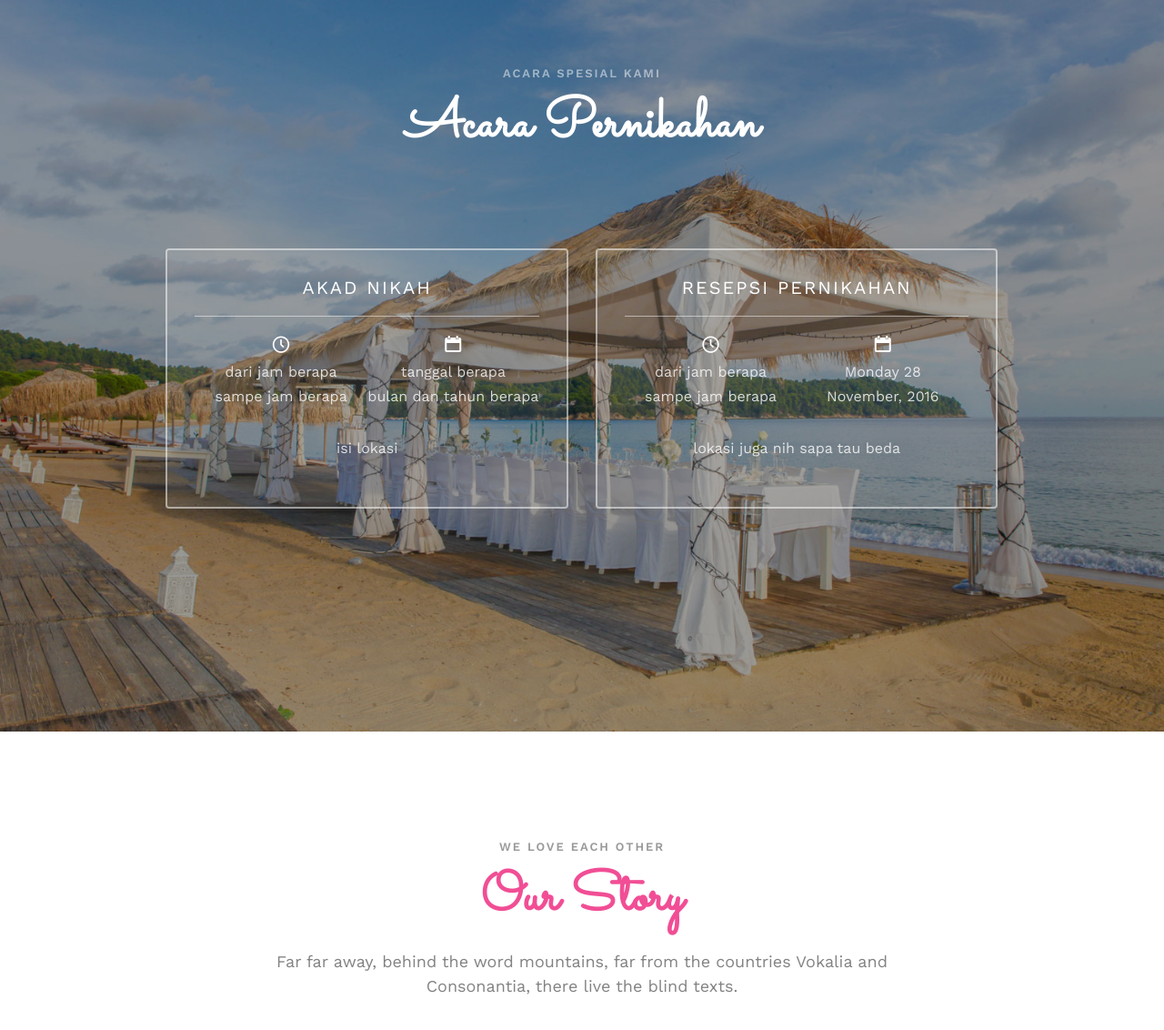
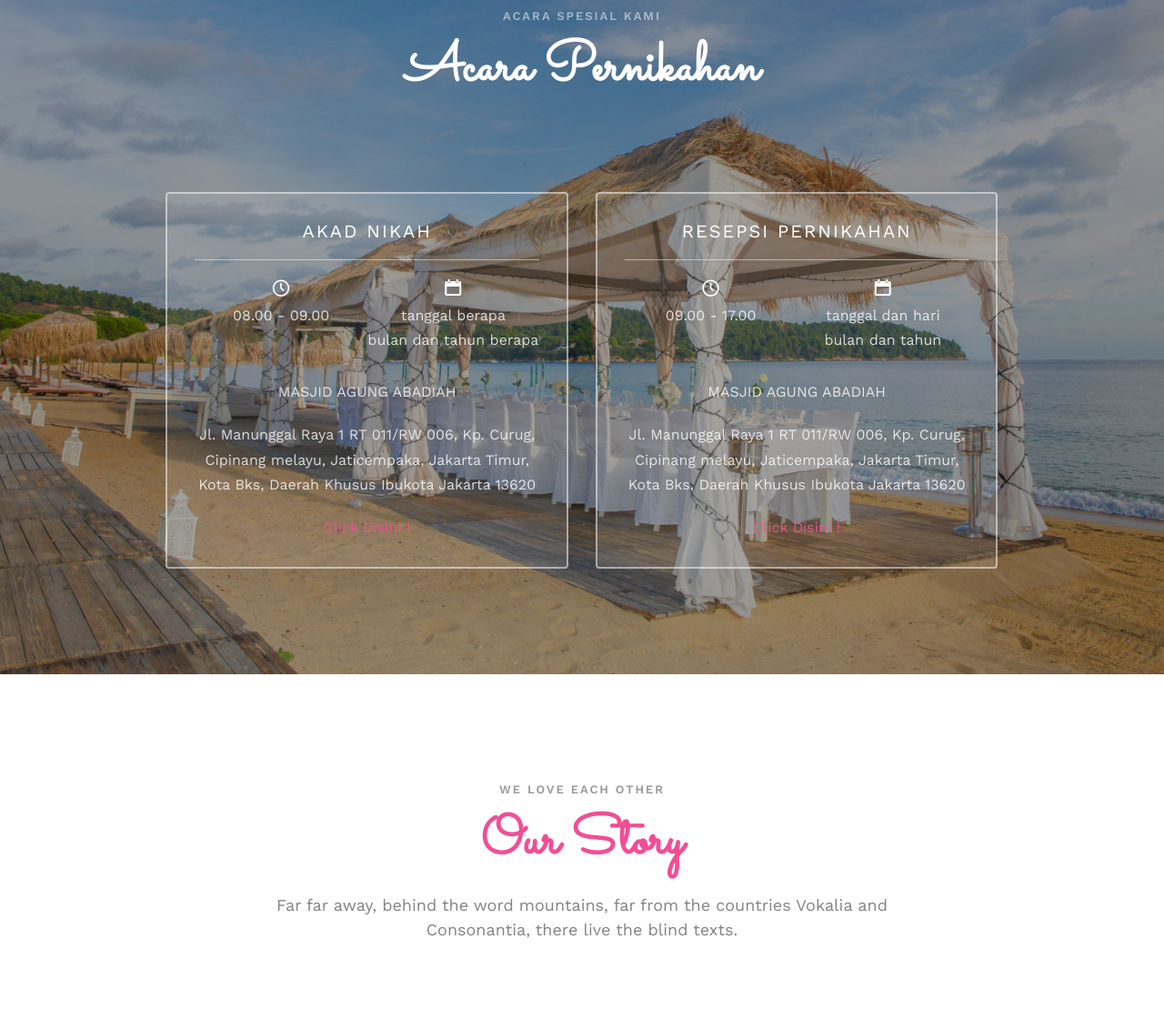
Before and after one commit to ryuujins/ryuujins.github.io, a plain HTML site: page index.html in a window 1280 px wide. Shown: the part 1656-2788 px from the top of the page at 91% size. Drawn offline with nearby package versions, Linux system fonts and the light colour scheme; files whose address does not match are found by name.

Commit message:
Add files via upload

```diff
--- a/index.html
+++ b/index.html
@@ -7,13 +7,7 @@
 	<meta charset="utf-8">
 	<meta http-equiv="X-UA-Compatible" content="IE=edge">
 	<title>Undangan Pernikahan Gilang & Herni</title>
-
-	<audio controls autoplay>
-	<source src="music.mp3" type="audio/music.mp3">
-	</audio>
-
-	<meta name="viewport" content="width=device-width, initial-scale=1">
-
+	<audio autoplay loop src="audio/music.mp3"></audio>
 
   <!--
 	//////////////////////////////////////////////////////
@@ -158,15 +152,16 @@
 									<h3>Akad Nikah</h3>
 									<div class="event-col">
 										<i class="icon-clock"></i>
-										<span>dari jam berapa</span>
-										<span>sampe jam berapa</span>
+										<span>08.00 - 09.00</span>
 									</div>
 									<div class="event-col">
 										<i class="icon-calendar"></i>
 										<span>tanggal berapa</span>
 										<span>bulan dan tahun berapa</span>
 									</div>
-									<p>isi lokasi</p>
+									<p>MASJID AGUNG ABADIAH</p>
+									<p>Jl. Manunggal Raya 1 RT 011/RW 006, Kp. Curug, Cipinang melayu, Jaticempaka, Jakarta Timur, Kota Bks, Daerah Khusus Ibukota Jakarta 13620</p>
+									<a href="https://goo.gl/maps/eT7upGBgjeyWSXX48" target="_blank">Click Disini !</a>
 								</div>
 							</div>
 							<div class="col-md-6 col-sm-6 text-center">
@@ -174,15 +169,16 @@
 									<h3>Resepsi Pernikahan</h3>
 									<div class="event-col">
 										<i class="icon-clock"></i>
-										<span>dari jam berapa</span>
-										<span>sampe jam berapa</span>
+										<span>09.00 - 17.00</span>
 									</div>
 									<div class="event-col">
 										<i class="icon-calendar"></i>
-										<span>Monday 28</span>
-										<span>November, 2016</span>
+										<span>tanggal dan hari</span>
+										<span>bulan dan tahun</span>
 									</div>
-									<p>lokasi juga nih sapa tau beda</p>
+									<p>MASJID AGUNG ABADIAH</p>
+									<p>Jl. Manunggal Raya 1 RT 011/RW 006, Kp. Curug, Cipinang melayu, Jaticempaka, Jakarta Timur, Kota Bks, Daerah Khusus Ibukota Jakarta 13620</p>
+									<a href="https://goo.gl/maps/eT7upGBgjeyWSXX48" target="_blank">Click Disini !</a>
 								</div>
 							</div>
 						</div>
@@ -251,8 +247,8 @@
 		<div class="container">
 			<div class="row animate-box">
 				<div class="col-md-8 col-md-offset-2 text-center fh5co-heading">
-					<h2>Are You Attending?</h2>
-					<p>Please Fill-up the form to notify you that you're attending. Thanks.</p>
+					<h2>Silahkan Datang</h2>
+					<p>Silahkan Isi Scan QR Code Tersebut Dan Isikan Formulirnya.</p>
 				</div>
 			</div>
 			<div class="row animate-box">
@@ -285,8 +281,7 @@
 			<div class="row copyright">
 				<div class="col-md-12 text-center">
 					<p>
-						<small class="block">&copy; Daripada Haha Hihi</small>
-						<small class="block">Mending Dateng</a></small>
+						<small class="block">&copy; Dibuat Dengan Cinta</small>
 					</p>
 				</div>
 			</div>
```
